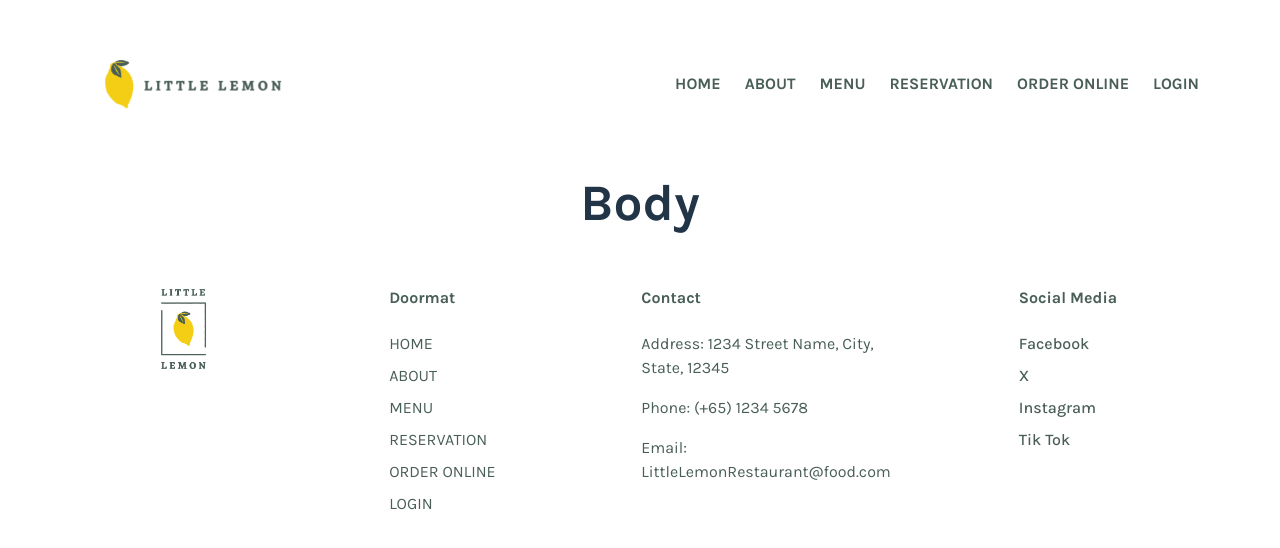
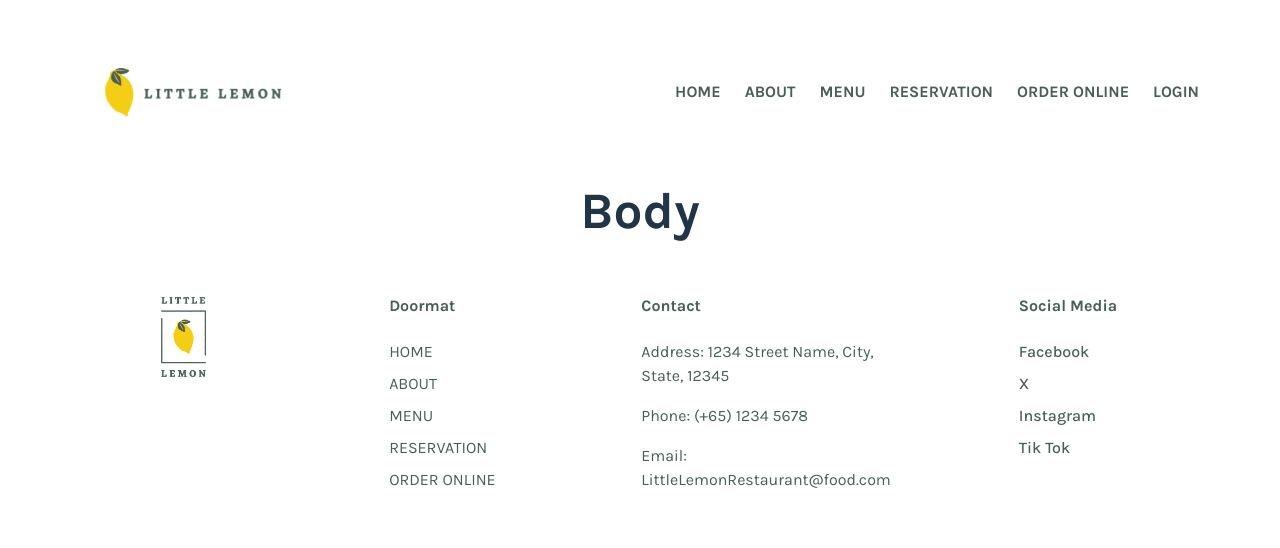
Before and after one commit to freshwaterlemon/little-lemon-meta-capstone, a React (Vite) app: page / in a window 1280 px wide. Shown: the part 128-676 px from the top of the page. Built offline with nearby package versions, Linux system fonts and the light colour scheme; a web font is replaced by a local one.

Commit message:
update footer

```diff
--- a/src/components/Navbar/Navbar.css
+++ b/src/components/Navbar/Navbar.css
@@ -63,6 +63,7 @@
 .navbar-footer a {
 	text-decoration: none;
 	font-weight: normal;
+	font-size: 16px;
 	color: var(--color-primary-green);
 }
 
--- a/src/components/Navbar/NavbarFooter.jsx
+++ b/src/components/Navbar/NavbarFooter.jsx
@@ -10,7 +10,6 @@ const NavbarFooter = ({ className }) => {
         <li><a href="#menu">MENU</a></li>
         <li><a href="#reservation">RESERVATION</a></li>
         <li><a href="#order online">ORDER ONLINE</a></li>
-        <li><a href="#login">LOGIN</a></li>
       </ul>
     </nav>
   )
```
